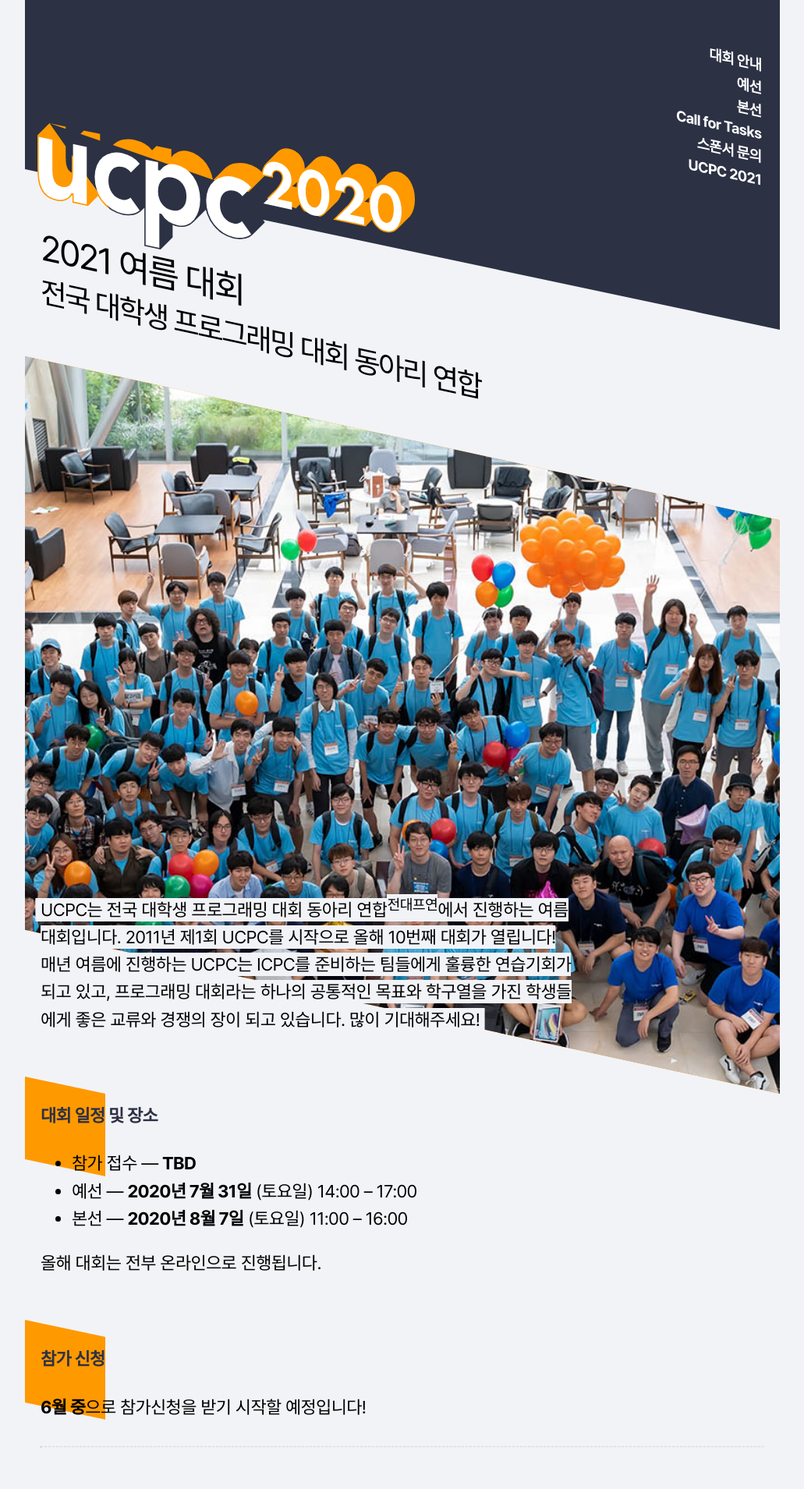
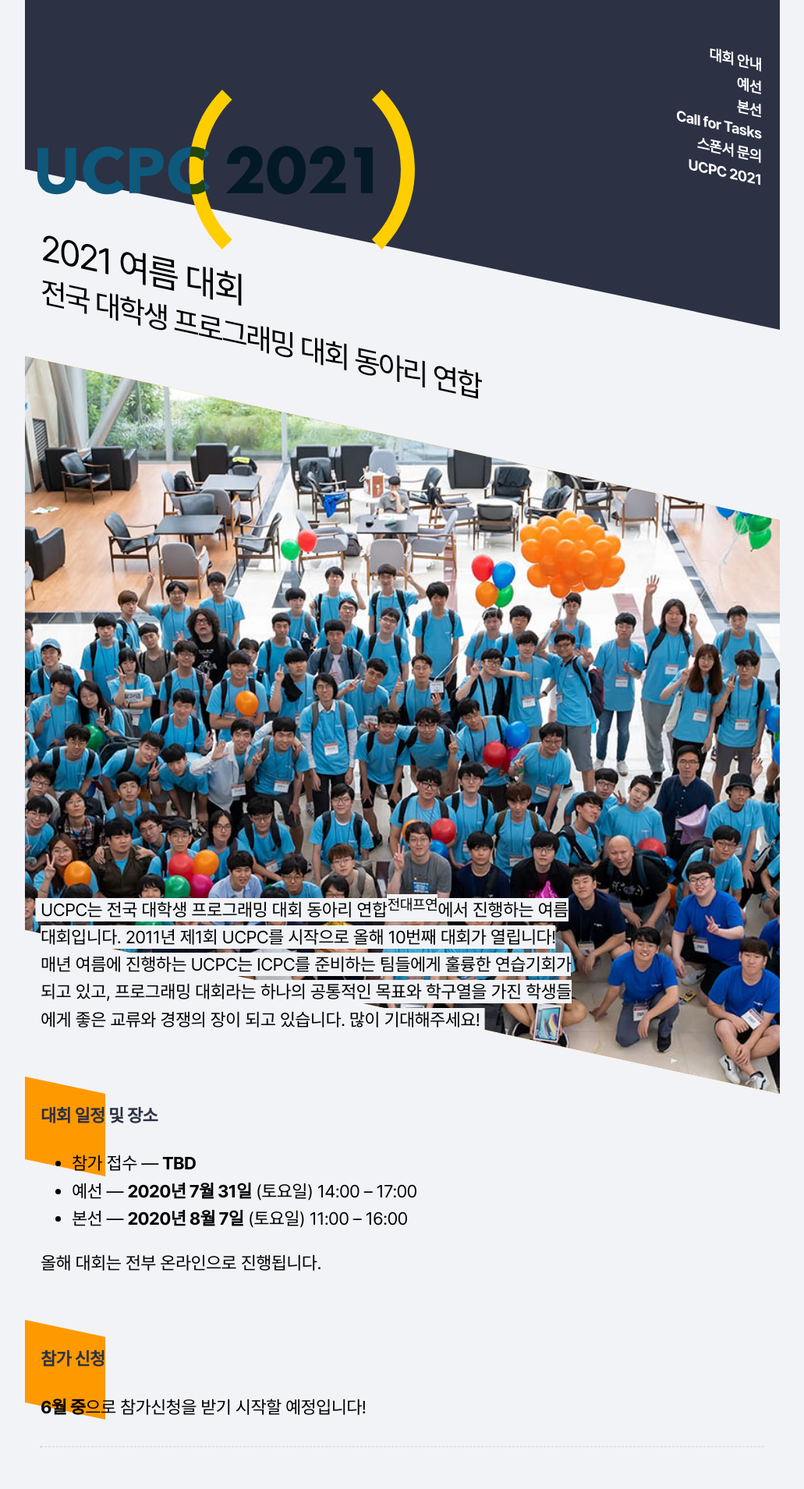
Before and after one commit to ucpcc/2021, a Jekyll site: the page built from index.md, in a window 1280 px wide. Shown: the top 1910 px of the page at 78% size, without its empty margins (124-1155 px from the left). Built offline with Jekyll 4.4.1, drawn with Linux system fonts in a browser that asks for light colours.

Commit message:
add new logo

```diff
--- a/_includes/header.html
+++ b/_includes/header.html
@@ -1,6 +1,6 @@
 <header class="main_top" role="banner">
   <div class="main_top_bg"></div>
-  <a href="{{ "/" | relative_url }}"><img class="main_logo" src="{{ "/assets/logo.svg" | relative_url }}" alt="UCPC 2021"></a>
+  <a href="{{ "/" | relative_url }}"><img class="main_logo" src="{{ "/assets/logo-outlined.svg" | relative_url }}" alt="UCPC 2021"></a>
   <div class="wrapper">
     {%- assign default_paths = site.pages | map: "path" -%}
     {%- assign page_paths = site.header_pages | default: default_paths -%}
```
Also changed, not shown: assets/logo-outlined.svg (added), 10 other files.
